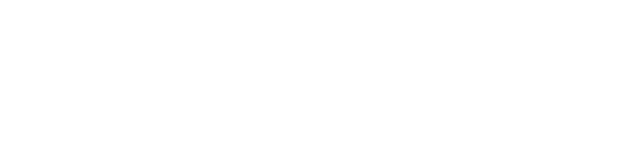
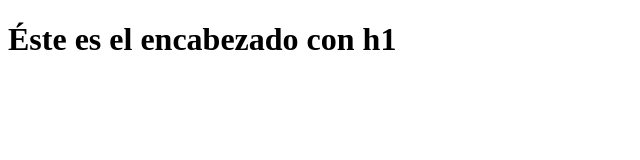
Before and after one commit to exeivier/Proyecto_Final, a plain HTML site: page index.html in a window 1280 px wide. Shown: the whole page, without its empty margins (0-640 px from the left). Drawn offline with Linux system fonts and the light colour scheme.

Commit message:
Add README.md file and add a header in body.

```diff
--- a/index.html
+++ b/index.html
@@ -7,6 +7,6 @@
     <title>Éste es mi primer commit en git.</title>
 </head>
 <body>
-
+    <h1>Éste es el encabezado con h1</h1>
 </body>
 </html>
```
Also changed, not shown: 1 other file.
